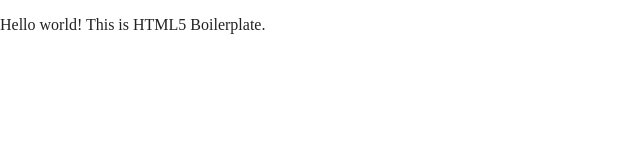
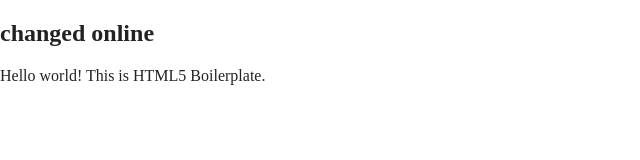
Before and after one commit to bitf19m031/public_repo, a website built with Parcel: page index.html in a window 1280 px wide. Shown: the whole page, without its empty margins (0-640 px from the left). Built offline with nearby package versions, Linux system fonts and the light colour scheme.

Commit message:
Online change

```diff
--- a/index.html
+++ b/index.html
@@ -23,7 +23,7 @@
 </head>
 
 <body>
-
+  <h2>changed online </h2>
   <!-- Add your site or application content here -->
   <p>Hello world! This is HTML5 Boilerplate.</p>
   <script src="js/vendor/modernizr-3.11.2.min.js"></script>
```
